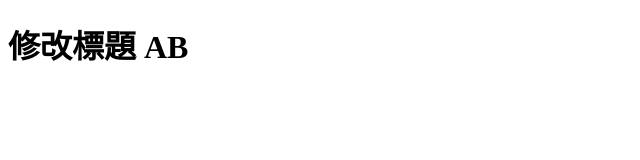
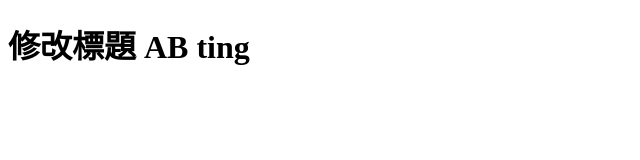
Before and after one commit to maggie19921001/git-mission2, a plain HTML site: page index.html in a window 1280 px wide. Shown: the whole page, without its empty margins (0-640 px from the left). Drawn offline with Linux system fonts and the light colour scheme.

Commit message:
修改標題ting

```diff
--- a/index.html
+++ b/index.html
@@ -6,6 +6,6 @@
     <title>再次修改 title</title>
 </head>
 <body>
-    <h1>修改標題 AB</h1>
+    <h1>修改標題 AB ting</h1>
 </body>
 </html>
```
